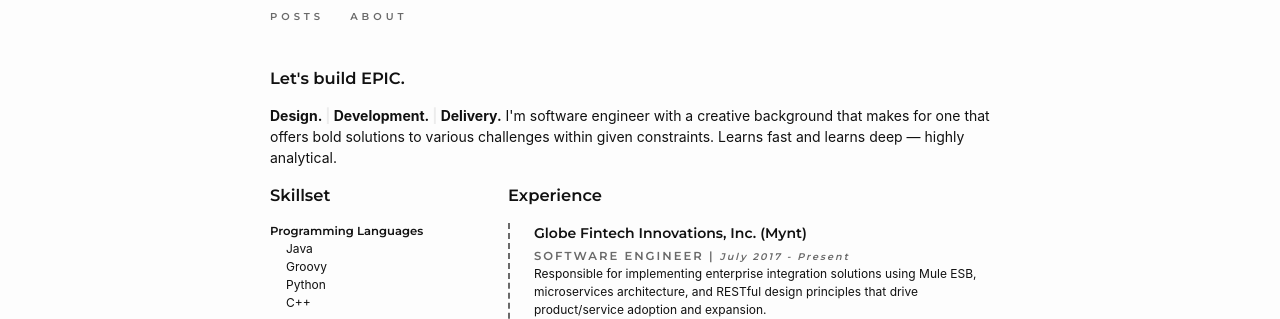
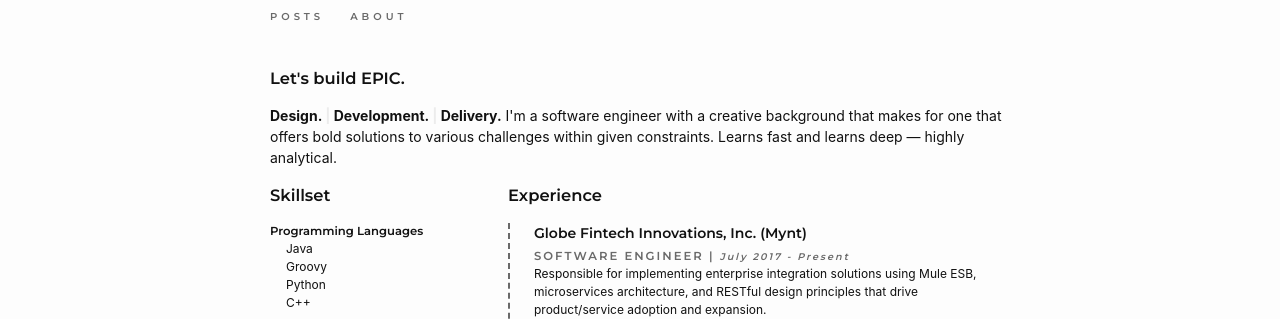
Before and after one commit to jericodelfinado/jericodelfinado.github.io, a Jekyll site: the page built from index.html, in a window 1280 px wide. Shown: the part 146-465 px from the top of the page. Built offline with Jekyll 4.4.1, drawn with Linux system fonts in a browser that asks for light colours.

Commit message:
Fix typo

```diff
--- a/index.html
+++ b/index.html
@@ -8,7 +8,7 @@
 <section class="intro">
     <h3>Let's build EPIC.</h3>
     <p>
-      <strong>Design. <span style="color: #ececec">|</span> Development. <span style="color: #ececec">|</span> Delivery.</strong> I'm software engineer with a creative background that makes for one that offers bold solutions to various challenges within given constraints. Learns fast and learns deep &mdash; highly analytical.
+      <strong>Design. <span style="color: #ececec">|</span> Development. <span style="color: #ececec">|</span> Delivery.</strong> I'm a software engineer with a creative background that makes for one that offers bold solutions to various challenges within given constraints. Learns fast and learns deep &mdash; highly analytical.
     </p>
 </section>
 
```
